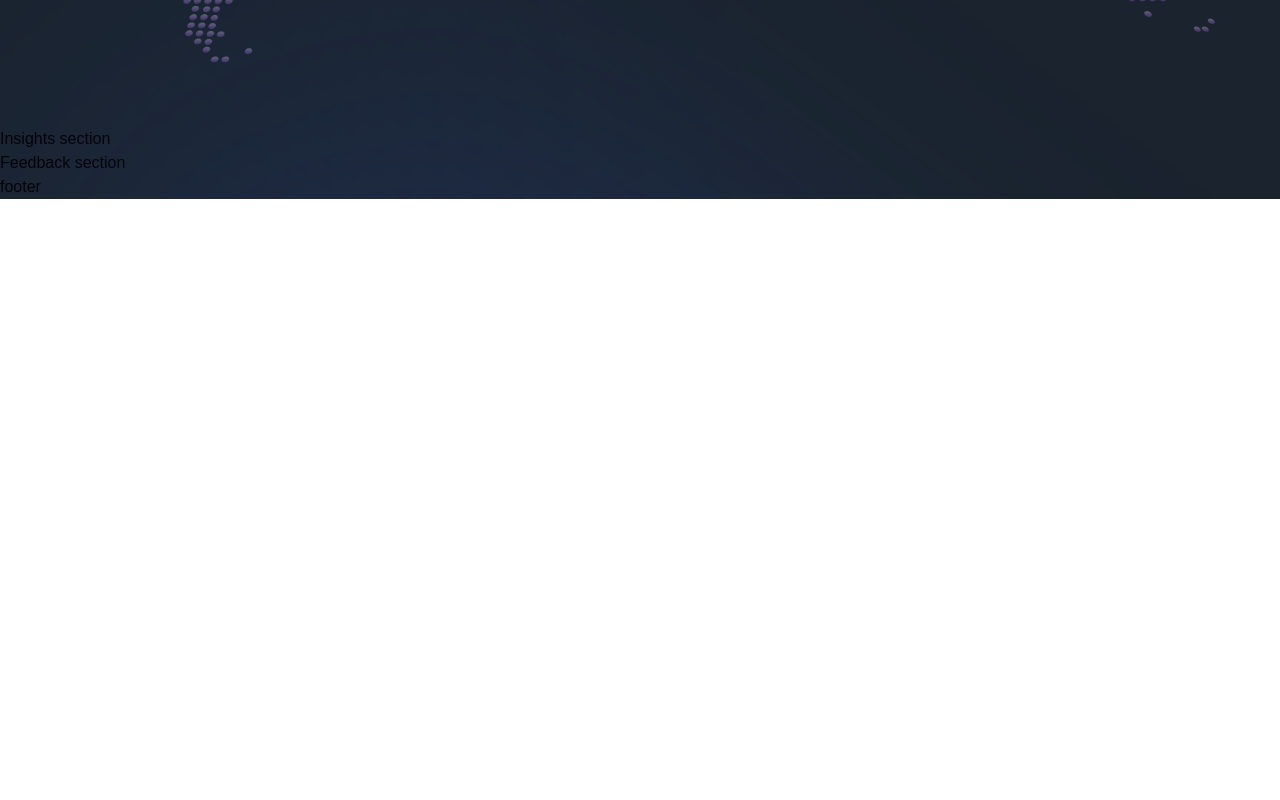
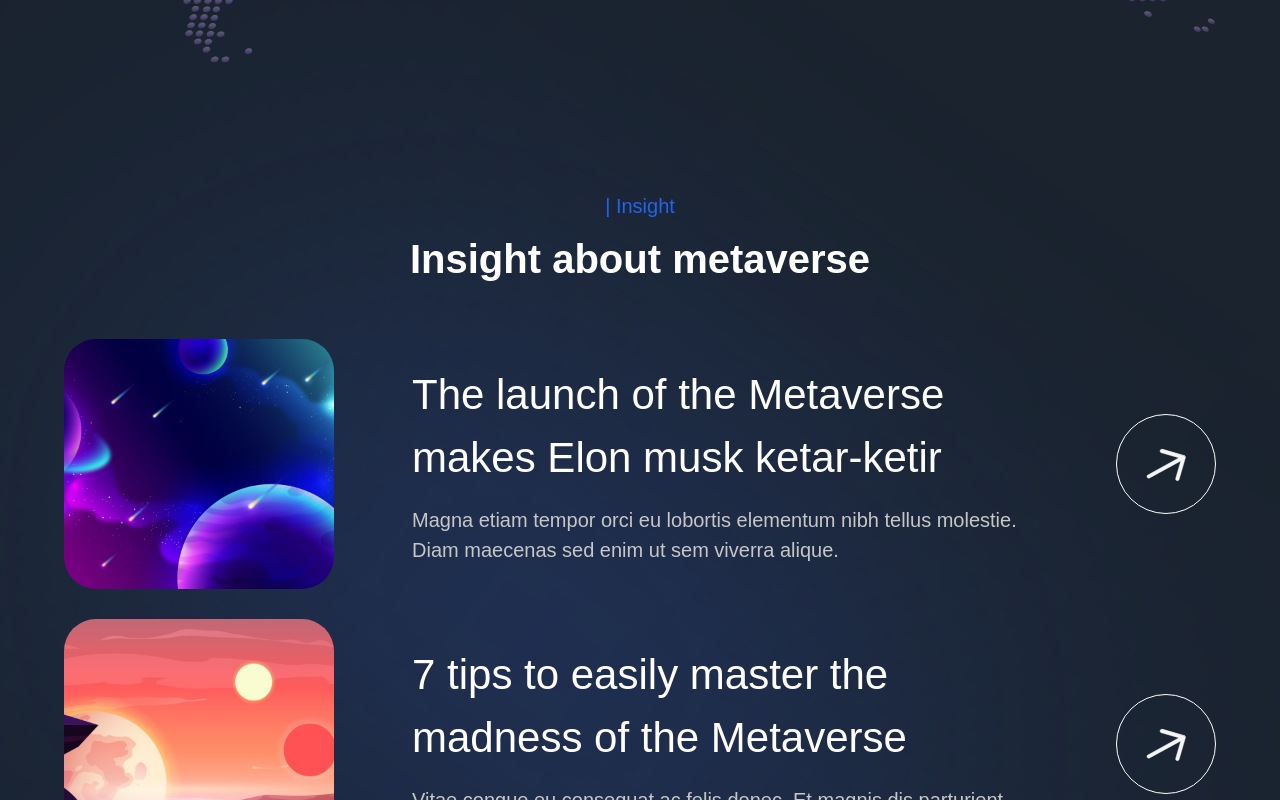
Before and after one commit to DevAnonitos/MetaVer-web-dev, a Next.js app: page / in a window 1280 px wide. Shown: the part 5300-6100 px from the top of the page. Before the commit the page ends 5499 px from the top, so only its background shows below. Built offline with nearby package versions, Linux system fonts and the light colour scheme; a web font is replaced by a local one.

Commit message:
update-World and Insight

```diff
--- a/components/InsightCard.jsx
+++ b/components/InsightCard.jsx
@@ -1,9 +1,43 @@
 'use client';
 
-const InsightCard = () => (
-  <div>
-    Insight Card
-  </div>
+import { motion } from "framer-motion";
+
+import { fadeIn } from "../utils/motion";
+
+
+
+const InsightCard = ({ imgUrl, title, subtitle, index }) => (
+  <motion.div
+    variants={fadeIn('up', 'spring', index * 0.5, 1)}
+    className="flex md:flex-row flex-col gap-4"
+  >
+    <img
+      src={imgUrl}
+      alt="planet"
+      className="md:w-[270px] ww-full h-[250px] rounded-[32px] object-cover"
+    />
+
+    <div className="w-full flex justify-between items-center">
+      <div className="flex-1 md:ml-[62px] flex flex-col max-w-[650px]">
+        <h4 className="font-normal lg:text-[42px] text-[26px] text-white">
+          {title}
+        </h4>
+        <p className="mt-[16px] font-normal lg:text-[20px] text-[14px] text-secondary-white">
+          {subtitle}
+        </p>
+      </div>
+
+      <div
+        className="lg:flex hidden items-center justify-center w-[100px] h-[100px] rounded-full bg-transparent border-[1px] border-white cursor-pointer hover:bg-slate-500"
+      >
+        <img
+          src="/arrow.svg"
+          alt="arrow"
+          className="w-[40%] h-[40%] object-contain"
+        />
+      </div>
+    </div>
+  </motion.div>
 );
 
 export default InsightCard;
--- a/sections/Insights.jsx
+++ b/sections/Insights.jsx
@@ -1,8 +1,34 @@
 'use client';
 
+import { motion } from "framer-motion";
+import styles from "../styles";
+import { staggerContainer } from "../utils/motion";
+import { InsightCard, TitleText,  TypingText} from "../components";
+import { insights } from "../constants";
+
 const Insights = () => (
-  <section>
-    Insights section
+  <section className={`${styles.paddings} relative z-10`}>
+    <motion.div
+      variants={staggerContainer}
+      initial="hidden"
+      whileInView="show"
+      viewport={{once: 'false', amount: 0.25}}
+      className={`${styles.innerWidth} mx-auto flex flex-col`}
+    >
+      <TypingText
+      	title="| Insight"
+        textStyles="text-center"
+      />
+      <TitleText
+      	title="Insight about metaverse"
+        textStyles="text-center"
+      />
+      <div className="mt-[50px] flex flex-col gap-[30px]">
+        {insights.map((item, index) => (
+          <InsightCard key={`insight-${index}`} {...item} index={index + 1} />
+        ))}
+      </div>
+    </motion.div>
   </section>
 );
 
```
